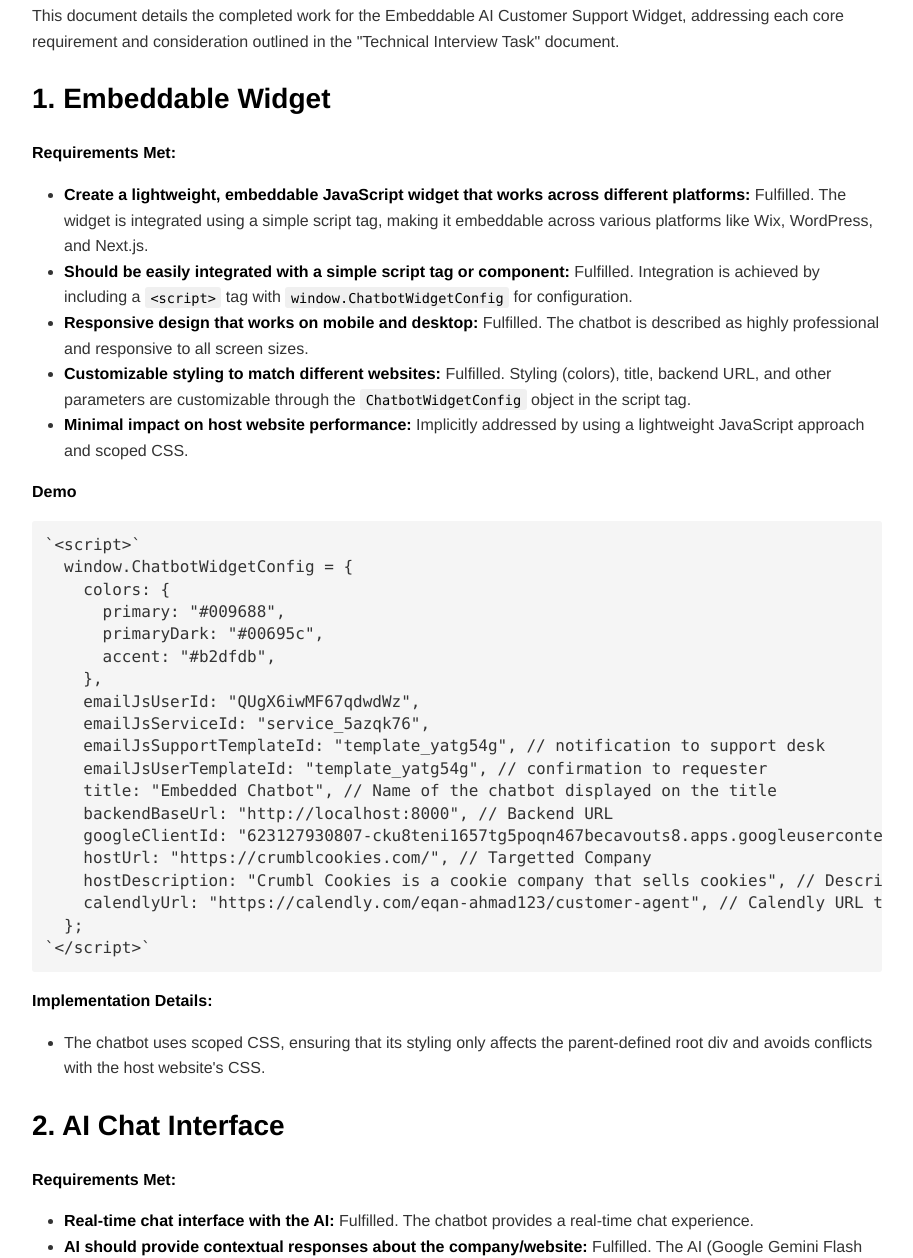
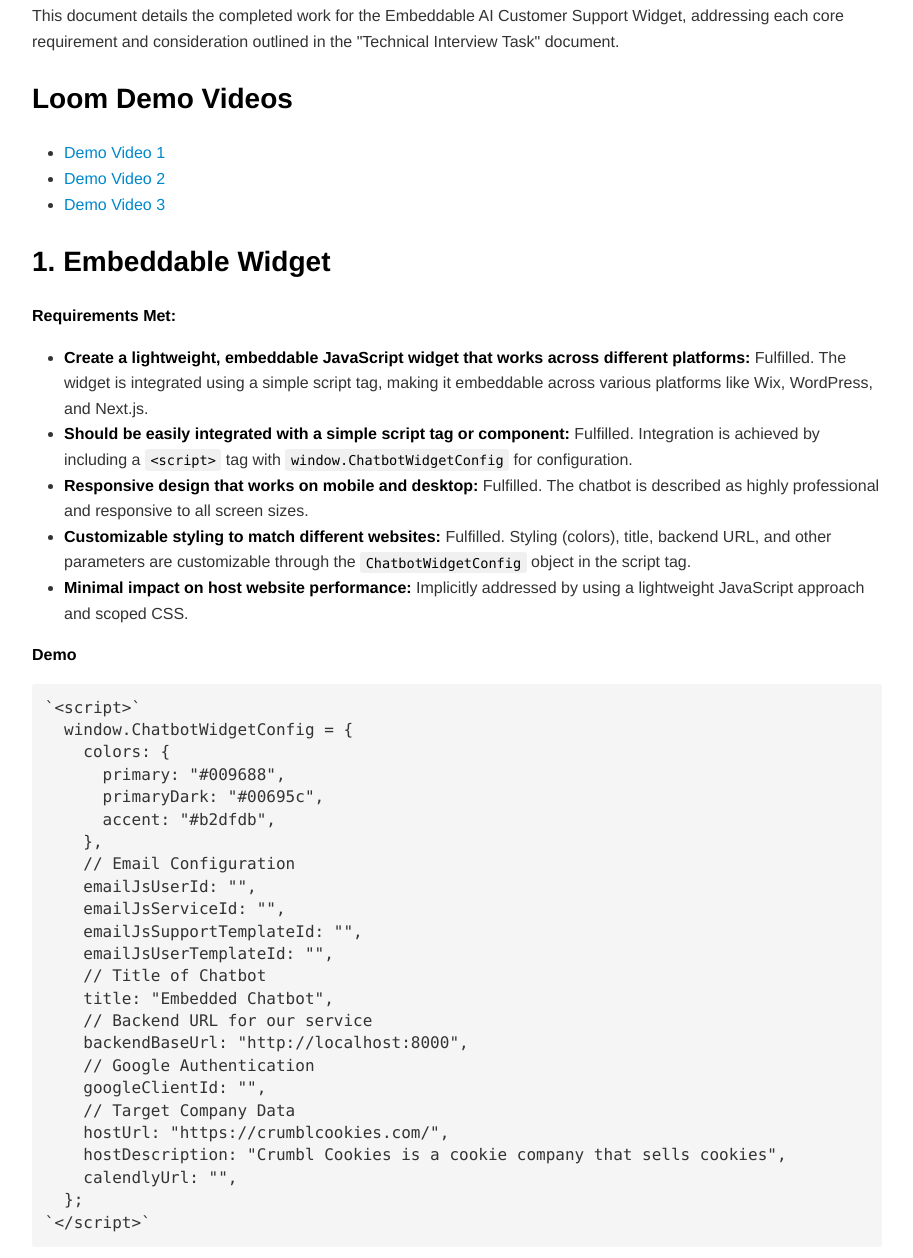
Before and after one commit to eqan/Embeddable-AI-Customer-Support-Widget, a plain HTML site: page readme.html in a window 1280 px wide. Shown: the part 178-1436 px from the top of the page, without its empty margins (183-1096 px from the left). Drawn offline with nearby package versions, Linux system fonts and the light colour scheme.

Commit message:
main: chatbot prompt modifications + document modifications

```diff
--- a/readme.html
+++ b/readme.html
@@ -26,6 +26,18 @@
 
 <h1 id="technical-interview-task-embeddable-ai-customer-support-widget---work-done">Technical Interview Task: Embeddable AI Customer Support Widget - Work Done </h1>
 <p>This document details the completed work for the Embeddable AI Customer Support Widget, addressing each core requirement and consideration outlined in the "Technical Interview Task" document.</p>
+<h2 id="loom-demo-videos">Loom Demo Videos </h2>
+<ul>
+<li>
+<p><a href="https://www.loom.com/share/043d8422b38e4b658230b7011a29049f?sid=ece64777-9ed4-428a-9ffc-d4fe0af53c29">Demo Video 1</a></p>
+</li>
+<li>
+<p><a href="https://www.loom.com/share/043d8422b38e4b658230b7011a29049f?sid=ece64777-9ed4-428a-9ffc-d4fe0af53c29">Demo Video 2</a></p>
+</li>
+<li>
+<p><a href="https://www.loom.com/share/503870836f474ad9aecf4e06ff4b425a?sid=4668a988-bef3-4f45-a152-3be41908198d">Demo Video 3</a></p>
+</li>
+</ul>
 <h2 id="1-embeddable-widget">1. Embeddable Widget </h2>
 <p><strong>Requirements Met:</strong></p>
 <ul>
@@ -43,16 +55,21 @@
       primaryDark: "#00695c",
       accent: "#b2dfdb",
     },
-    emailJsUserId: "QUgX6iwMF67qdwdWz",
-    emailJsServiceId: "service_5azqk76",
-    emailJsSupportTemplateId: "template_yatg54g", // notification to support desk
-    emailJsUserTemplateId: "template_yatg54g", // confirmation to requester
-    title: "Embedded Chatbot", // Name of the chatbot displayed on the title
-    backendBaseUrl: "http://localhost:8000", // Backend URL
-    googleClientId: "623127930807-cku8teni1657tg5poqn467becavouts8.apps.googleusercontent.com",
-    hostUrl: "https://crumblcookies.com/", // Targetted Company
-    hostDescription: "Crumbl Cookies is a cookie company that sells cookies", // Description of the targetted company
-    calendlyUrl: "https://calendly.com/eqan-ahmad123/customer-agent", // Calendly URL to host meetings
+    // Email Configuration
+    emailJsUserId: "",
+    emailJsServiceId: "",
+    emailJsSupportTemplateId: "",
+    emailJsUserTemplateId: "",
+    // Title of Chatbot
+    title: "Embedded Chatbot",
+    // Backend URL for our service
+    backendBaseUrl: "http://localhost:8000",
+    // Google Authentication
+    googleClientId: "",
+    // Target Company Data
+    hostUrl: "https://crumblcookies.com/",
+    hostDescription: "Crumbl Cookies is a cookie company that sells cookies",
+    calendlyUrl: "",
   };
 `&lt;/script&gt;`
 </pre>
@@ -212,25 +229,17 @@
 <li>
 <p><strong>Documentation:</strong></p>
 <ul>
-<li>
-<p>Integration guide: Provided in the <code>script</code> tag example.</p>
-</li>
-<li>
-<p>API documentation: Provided by FAST API[Use the FAST API interactive docs] and also in the commented code.</p>
-<table>
-  <tbody><tr>
-    <td><img src="image/readme/1749978348993.png" alt="Image 1" style="width: 100%; height: 50%;"></td>
-  </tr>
-  <tr>
-    <td><img src="image/readme/1749977650402.png" alt="Image 2" style="width: 100%; height: 50%;"></td>
-    <td><img src="image/readme/1749977669087.png" alt="Image 3" style="width: 100%; height: 50%;"></td>
-  </tr>
-</tbody></table>
-</li>
-<li>
-<p>Setup instructions for Google Calendar and email services: Covered by the Calendly URL and EmailJS credentials in the configuration.</p>
-</li>
+<li>Integration guide: Provided in the <code>script</code> tag example.</li>
+<li>API documentation: Provided by FAST API[Use the FAST API interactive docs] and also in the commented code.</li>
 </ul>
+<p><img src="image/readme/1749978348993.png" alt="1749978348993.png"></p>
+  <table>
+    <tbody><tr>
+      <td><img src="image/readme/1749977650402.png" alt="Image 2" style="width: 100%; height: 50%;"></td>
+      <td><img src="image/readme/1749977669087.png" alt="Image 3" style="width: 100%; height: 50%;"></td>
+    </tr>
+  </tbody></table>
+- Setup instructions for Google Calendar and email services: Covered by the Calendly URL and EmailJS credentials in the configuration.
 </li>
 </ul>
 <h2 id="evaluation-criteria">Evaluation Criteria </h2>
@@ -238,7 +247,7 @@
 <li>
 <p><strong>Technical Implementation (40%):</strong></p>
 <ul>
-<li>Clean, well-organized code: Implied by the "screaming architecture" and choice of frameworks (FAST API, SQL Alchemy).</li>
+<li>Clean, well-organized code: Implied by the "screaming architecture", OOP for services + Functional Programming and choice of frameworks (FAST API, SQL Alchemy).</li>
 <li>Proper error handling: Sentry is installed in the backend for real-time system failure updates and bug tracking.</li>
 <li>Security best practices: Google OAuth, Rate limiting, CORS configuration, token-based authentication for requests, and payload limits are implemented.</li>
 <li>Widget integration works smoothly: Confirmed by the description of the embeddable and customizable widget</li>
@@ -249,7 +258,7 @@
 <ul>
 <li>Google Calendar integration works correctly: Fulfilled via Calendly.</li>
 <li>Human handoff form and email system functions properly: Fulfilled using EmailJS and the in-built issue tracking.</li>
-<li>All interactions are logged to database: Fulfilled with PostgreSQL</li>
+<li>entry.</li>
 <li>AI provides relevant responses: Fulfilled by Gemini 2.0 with Google Search capabilities.</li>
 </ul>
 </li>
```
Also changed, not shown: 3 other files.
